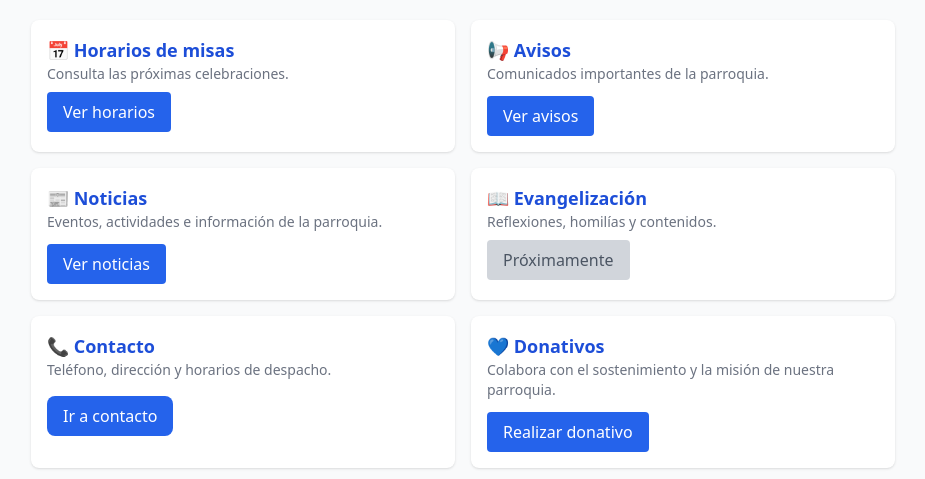
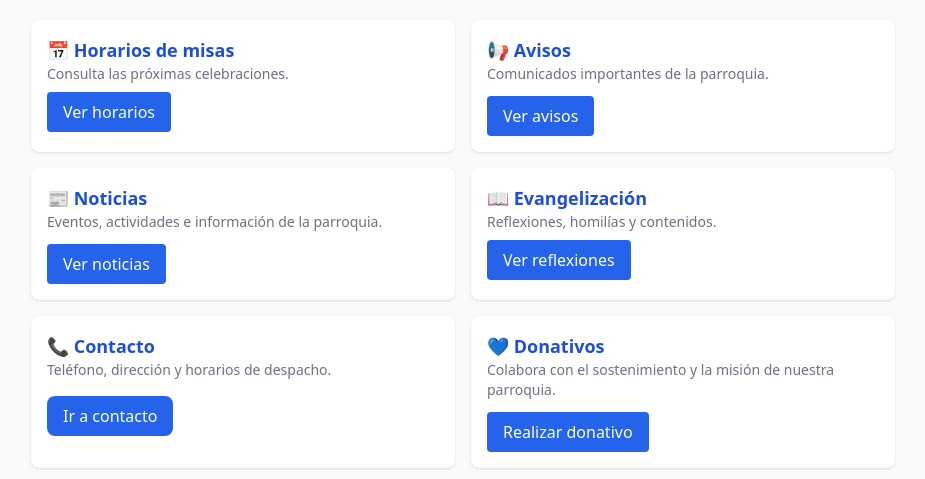
Before and after one commit to jesb1971/parroquiaapp-backend, a FastAPI app: page /app in a window 1280 px wide. Shown: the part 320-799 px from the top of the page, without its empty margins (177-1102 px from the left). Run offline with FastAPI, Linux system fonts and the light colour scheme; some libraries are stand-ins or nearby versions.

Commit message:
Activar evangelizacion en pantalla principal

```diff
--- a/app/templates/home_demo.html
+++ b/app/templates/home_demo.html
@@ -1,3 +1,4 @@
+
 <!DOCTYPE html>
 <html lang="es">
 <head>
@@ -64,9 +65,11 @@
             <div class="bg-white shadow rounded-lg p-4">
                 <h2 class="font-semibold text-lg text-blue-700">📖 Evangelización</h2>
                 <p class="text-sm text-gray-500">Reflexiones, homilías y contenidos.</p>
-                <button class="mt-2 inline-block px-4 py-2 bg-gray-300 text-gray-600 rounded cursor-not-allowed">
-                    Próximamente
-                </button>
+
+                <a href="/evangelizacion"
+                   class="mt-2 inline-block px-4 py-2 bg-blue-600 text-white rounded hover:bg-blue-700 transition">
+                    Ver reflexiones
+                </a>
             </div>
 
             <!-- Contacto -->
```
Lines whose indentation alone changed are shown as unchanged.
